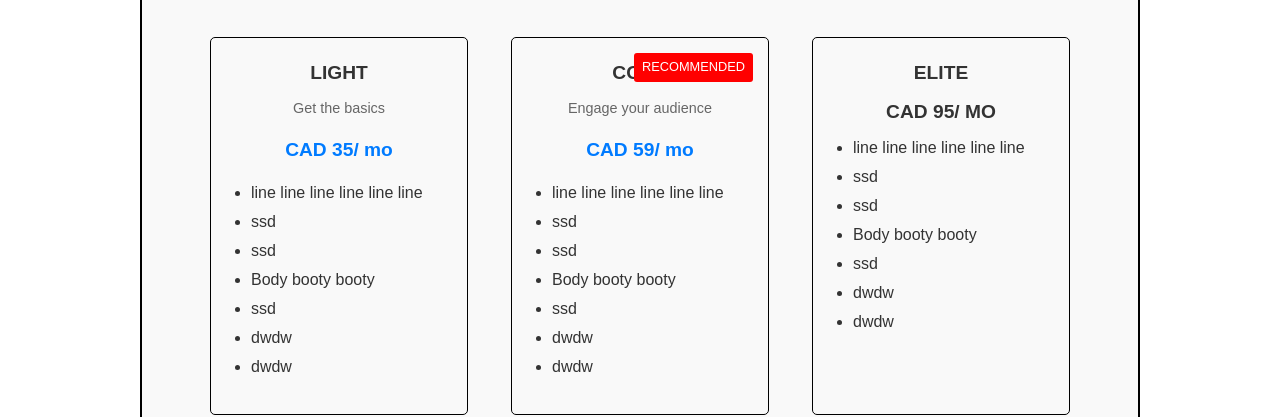
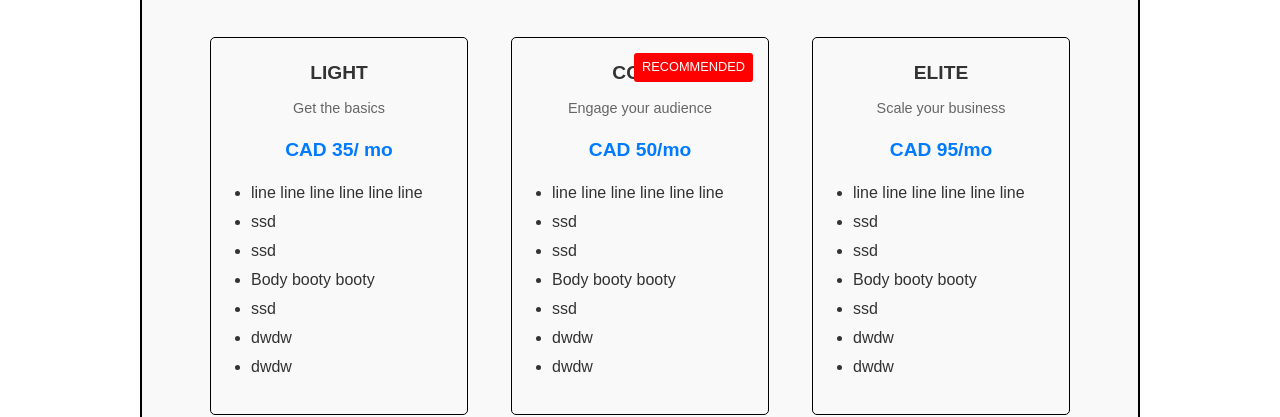
Before and after one commit to WildRoseDevs/WildRoseDevs.github.io, a plain HTML site: page hosting.html in a window 1280 px wide. Shown: the part 385-802 px from the top of the page. Drawn offline with Linux system fonts and the light colour scheme.

Commit message:
Update hosting.html

```diff
--- a/hosting.html
+++ b/hosting.html
@@ -134,7 +134,7 @@
         <p></p>
         <h2>CORE</h2>
         <p class="subtitle">Engage your audience</p>
-        <p class="price">CAD 59/ mo</p>
+        <p class="price">CAD 50/mo</p>
         <ul>
           <li>line line line line line line</li>
           <li>ssd</li>
@@ -151,7 +151,8 @@
 
         <p></p>
         <h2>Elite</h2>
-        <h2>CAD 95/ mo</h2>
+        <p class="subtitle">Scale your business</p>
+        <p class="price">CAD 95/mo</p>
         <ul>
           <li>line line line line line line</li>
           <li>ssd</li>
```
